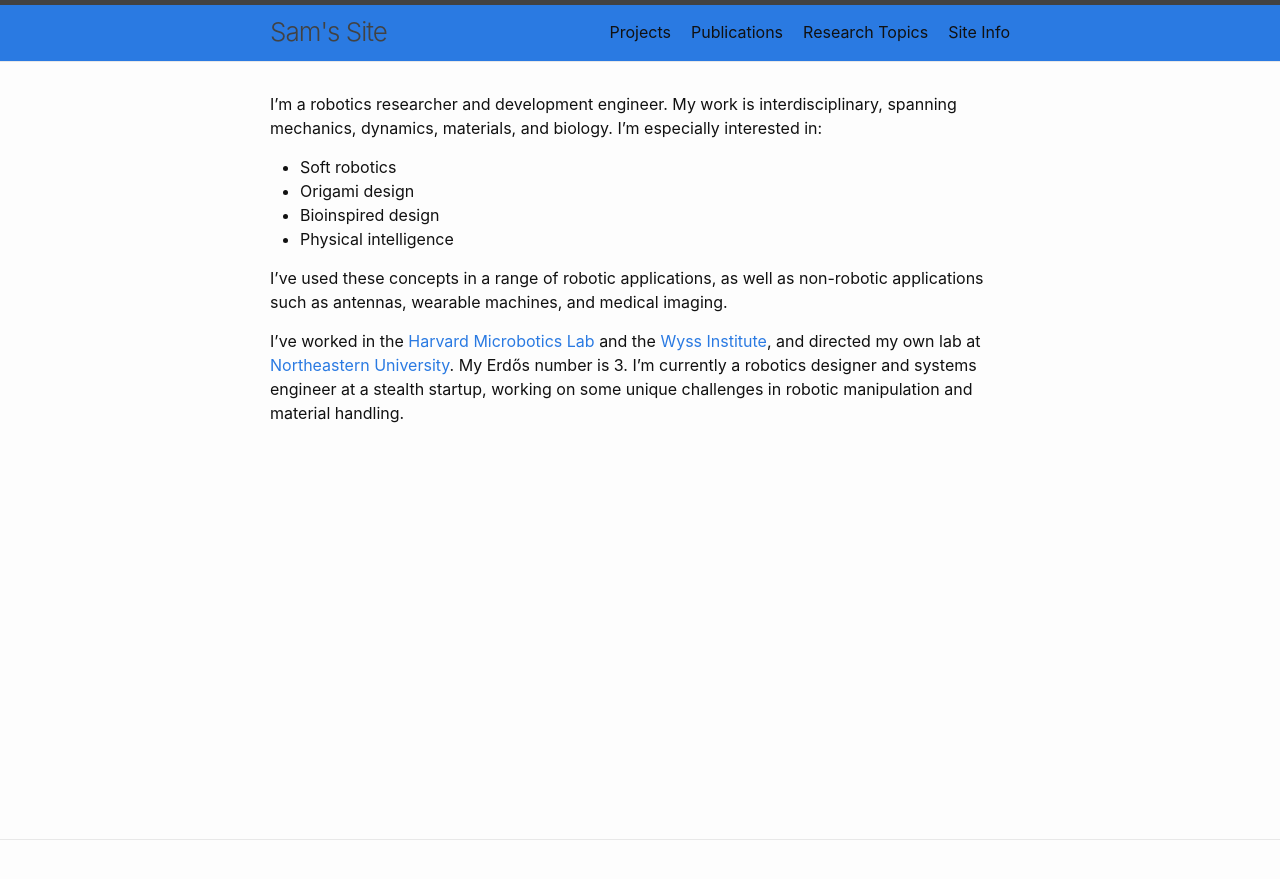
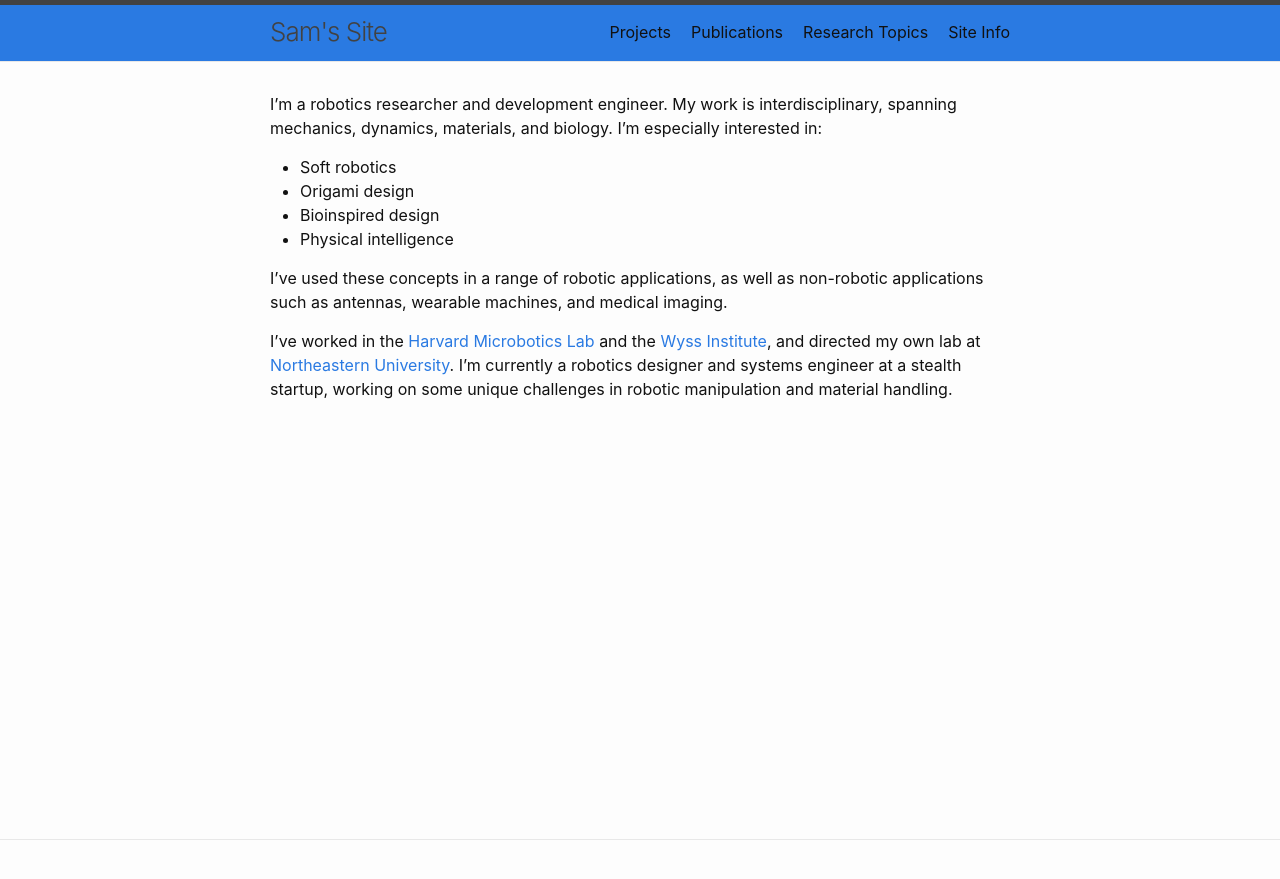
Before and after one commit to smfelton/smfelton.github.io, a Jekyll site: the page built from index.markdown, in a window 1280 px wide. Shown: the top 879 px of the page. Built offline with Jekyll 4.4.1, drawn with Linux system fonts in a browser that asks for light colours.

Commit message:
removed erdos number

```diff
--- a/index.markdown
+++ b/index.markdown
@@ -12,4 +12,4 @@ I'm a robotics researcher and development engineer. My work is interdisciplinary
 
 I've used these concepts in a range of robotic applications, as well as non-robotic applications such as antennas, wearable machines, and medical imaging.
 
-I've worked in the [Harvard Microbotics Lab](https://www.micro.seas.harvard.edu/) and the [Wyss Institute](https://wyss.harvard.edu/), and directed my own lab at [Northeastern University](https://robotics.northeastern.edu/). My Erdős number is 3. I'm currently a robotics designer and systems engineer at a stealth startup, working on some unique challenges in robotic manipulation and material handling.
+I've worked in the [Harvard Microbotics Lab](https://www.micro.seas.harvard.edu/) and the [Wyss Institute](https://wyss.harvard.edu/), and directed my own lab at [Northeastern University](https://robotics.northeastern.edu/). I'm currently a robotics designer and systems engineer at a stealth startup, working on some unique challenges in robotic manipulation and material handling.
```
